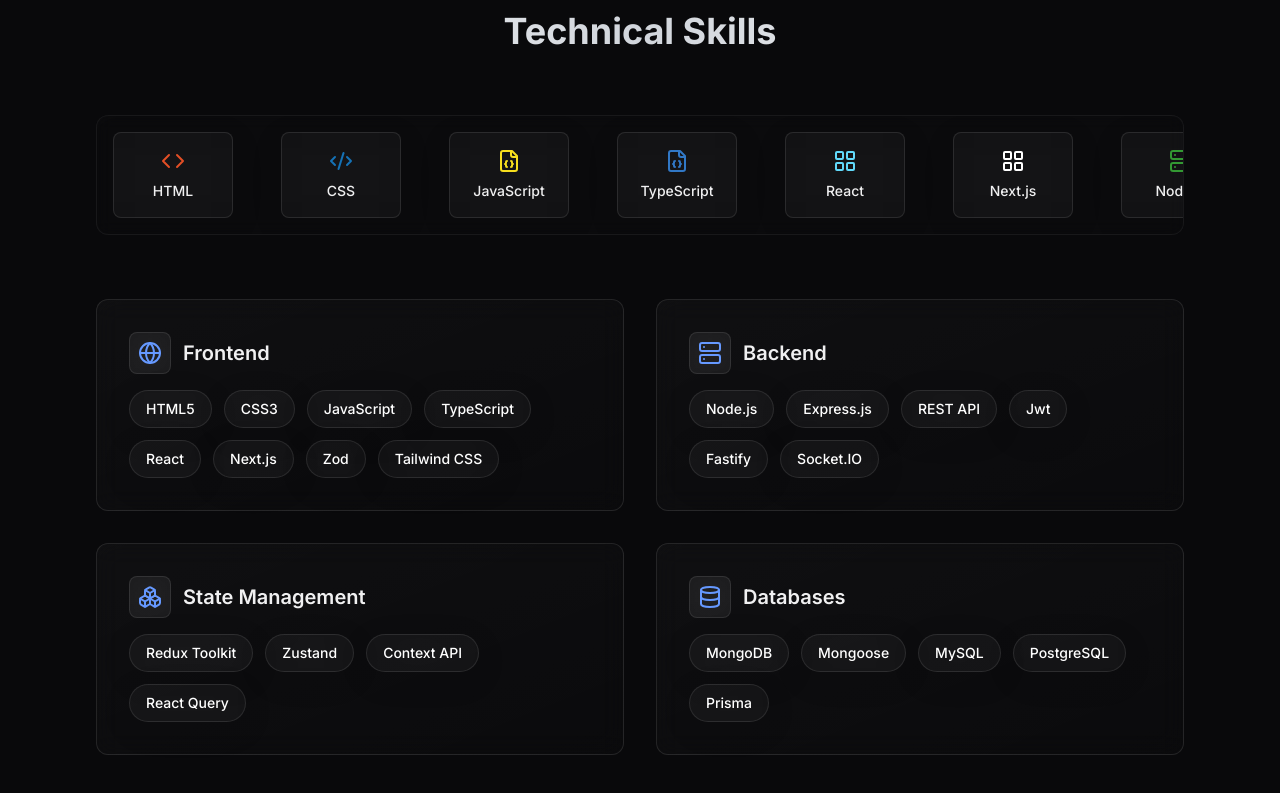
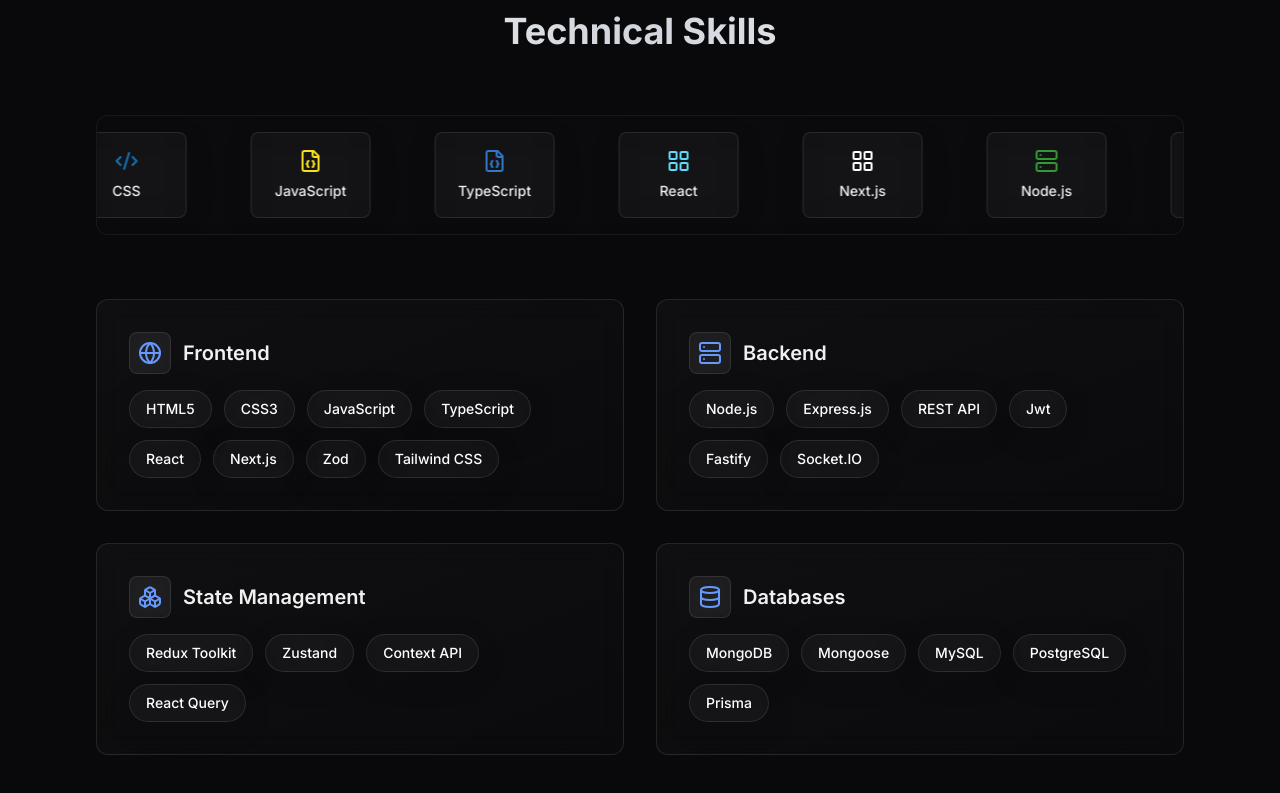
Before and after one commit to thisMeSandeep/Sandeep-MERN-stack-developer-portfolio, a Next.js app: page / in a window 1280 px wide. Shown: the part 1646-2439 px from the top of the page. Built offline with nearby package versions, Linux system fonts and the light colour scheme.

Commit message:
logo ticker animation done

```diff
--- a/components/Skills.tsx
+++ b/components/Skills.tsx
@@ -1,3 +1,5 @@
+"use client";
+
 import {
   Code,
   Code2,
@@ -12,6 +14,7 @@ import {
   Boxes,
   Sparkles,
 } from "lucide-react";
+import { motion } from "motion/react";
 
 const skillsCategories = [
   {
@@ -107,9 +110,22 @@ const Skills = () => {
         </div>
 
         {/* Logo Ticker */}
-        <div className="mb-16 overflow-hidden rounded-xl backdrop-blur-sm bg-white/[0.01] p-4 border border-white/5">
-          <div className="flex space-x-12 whitespace-nowrap">
-            {skillLogos.map((logo, index) => (
+        <div className="mb-16 overflow-hidden rounded-xl backdrop-blur-sm bg-white/[0.01] p-4 border border-white/5 relative">
+          <motion.div
+            initial={{ translateX: 0 }}
+            animate={{ translateX: "-50%" }}
+            transition={{
+              ease: "linear",
+              duration: 15,
+              repeat: Infinity,
+            }}
+            className="flex flex-none gap-8 lg:gap-16 pr-8 lg:pr-16"
+          >
+            {[...skillLogos, ...skillLogos].map(
+              (
+                logo,
+                index // Duplicate items
+              ) => (
                 <div
                   key={`${logo.name}-${index}`}
                   className="flex flex-col items-center glass-panel px-6 py-4 rounded-lg min-w-[120px] hover:scale-105 transition-all duration-300 hover:shadow-[0_0_10px_rgba(79,70,229,0.2)]"
@@ -119,8 +135,9 @@ const Skills = () => {
                     {logo.name}
                   </span>
                 </div>
-            ))}
-          </div>
+              )
+            )}
+          </motion.div>
         </div>
 
         <div className="grid grid-cols-1 md:grid-cols-2 gap-8 mb-16">
```
Lines whose indentation alone changed are shown as unchanged.
